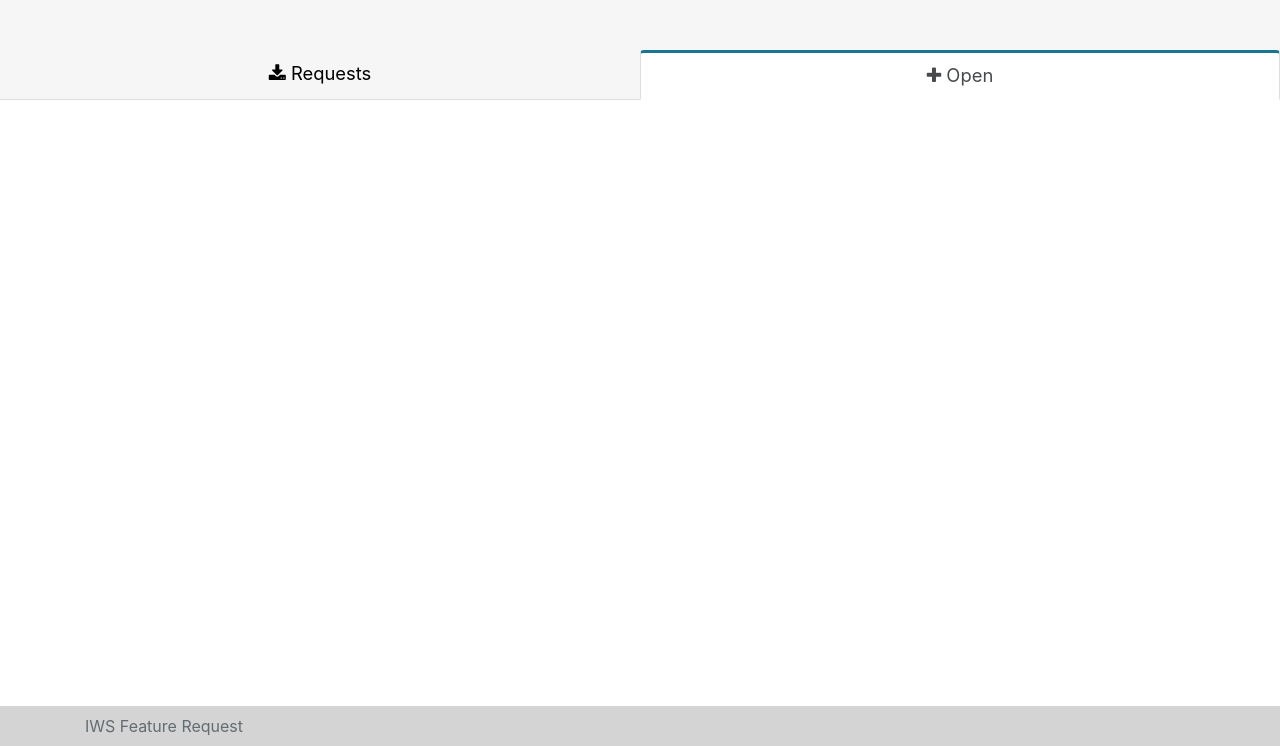
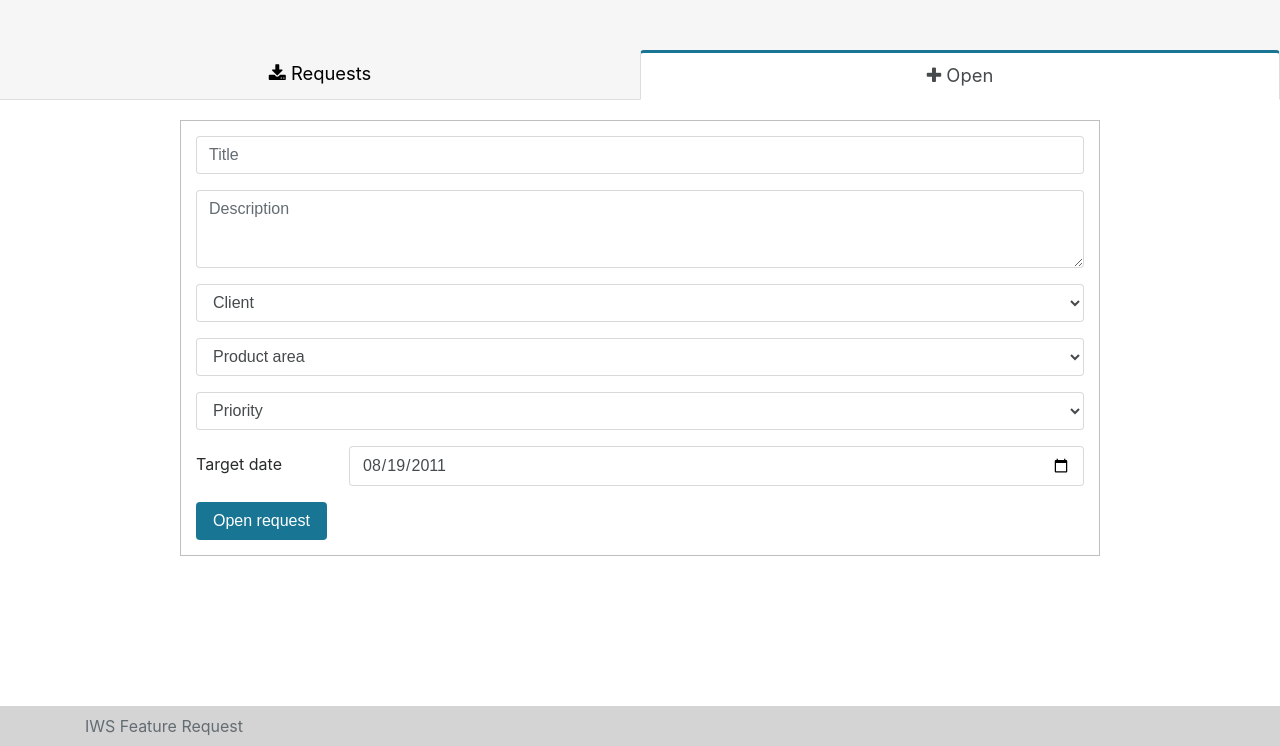
Before and after one commit to augustogoulart/iws-feature-request, a Flask app: page / in a window 1280 px wide, after a click on "Open". Shown: the part 54-800 px from the top of the page. Run offline with Flask 2, Linux system fonts and the light colour scheme; some libraries are stand-ins or nearby versions.

Commit message:
Feature request form submission

```diff
--- a/iws_feature_request/static/css/main.css
+++ b/iws_feature_request/static/css/main.css
@@ -2,15 +2,16 @@ html {
     position: relative;
     min-height: 100%;
 }
+
 body {
-  /* Margin bottom by footer height */
     margin-bottom: 80px;
     padding-bottom: 80px;
 }
 
-.bg-inverse{
+.bg-inverse {
     background-color: #1989a8 !important;
 }
+
 .nav {
     padding-top: 50px;
     background-color: #f6f6f6;
@@ -31,19 +32,16 @@ a:hover {
     margin-top: 20px;
 }
 
-
 .footer {
     position: absolute;
     bottom: 0;
     width: 100%;
-  /* Set the fixed height of the footer here */
     height: 40px;
-  line-height: 40px; /* Vertically center the text there */
+    line-height: 40px;
     background-color: #d4d4d4;
 }
 
-
-.scroll{
+.scroll {
     overflow-y: auto
 }
 
@@ -53,30 +51,43 @@ a:hover {
 
 }
 
-.card{
+.card {
     margin-top: 20px;
 }
 
+.product-area {
+    font-size: 1rem;
+}
 
 /* Feature requests row */
-
-.request-row{
+.request-row {
     padding-top: 15px;
     border: 1px solid #bfbfbf;
     margin-left: 5px;
     margin-right: 5px;
 }
 
-.request-row:hover{
-    background-color:  #f6f6f6;
+.request-row:hover {
+    background-color: #f6f6f6;
 
 }
-.badge{
-    font-size: 0.8rem;
+
+.badge {
+    font-size: 1rem;
 }
 
+/************************/
+
+
+/* Feature requests form */
+form{
+    border: 1px solid #bfbfbf;
+    padding: 15px;
+
+}
+
+.btn-blue{
+    background-color: rgb(25, 117, 148);
+    color: white;
+}
 /*************************/
-
-.product-area{
-  font-size: 1rem;
-}
--- a/iws_feature_request/templates/index.html
+++ b/iws_feature_request/templates/index.html
@@ -13,13 +13,12 @@
 
     <link rel="stylesheet" href="https://maxcdn.bootstrapcdn.com/bootstrap/4.0.0-alpha.6/css/bootstrap.min.css"
           integrity="sha384-rwoIResjU2yc3z8GV/NPeZWAv56rSmLldC3R/AZzGRnGxQQKnKkoFVhFQhNUwEyJ" crossorigin="anonymous">
-
+    <link rel="stylesheet" href="{{ url_for('static', filename='css/font-awesome.min.css') }}">
     <!-- ./css dependencies -->
 
     <!-- IWS Feature Request css -->
-    <link rel="stylesheet" href="{{ url_for('static', filename='css/font-awesome.min.css') }}">
+
     <link rel="stylesheet" href="{{ url_for('static', filename='css/main.css') }}">
-
     <!-- ./IWS Feature Request css -->
 
 </head>
@@ -27,6 +26,7 @@
 <body>
 
 <!-- Navbar -->
+
 <nav class="navbar navbar-inverse bg-inverse">
     <a class="navbar-brand" href="#">IWS Feature Request</a>
 </nav>
@@ -48,7 +48,6 @@
                 <i class="fa fa-plus" aria-hidden="true"></i> Open</a>
         </li>
     </ul>
-
     <!-- /.Nav tabs -->
 
 
@@ -75,7 +74,7 @@
                             </div>
 
                             <div class="col-md-2">
-                                <span class="badge badge-pill badge-danger">High</span>
+                                <span class="badge badge-pill badge-danger">1</span>
                             </div>
 
                             <div class="col-md-2">
@@ -83,7 +82,6 @@
                             </div>
 
                         </div>
-
                         <!-- /.Feature requests row -->
 
 
@@ -97,7 +95,7 @@
                             </div>
 
                             <div class="col-md-2">
-                                <span class="badge badge-pill badge-primary">Low</span>
+                                <span class="badge badge-pill badge-primary">2</span>
                             </div>
 
                             <div class="col-md-2">
@@ -110,7 +108,6 @@
                 </div>
             </div>
         </div>
-
         <!-- /.Feature Requests lists -->
 
         <!-- New Feature Request Form -->
@@ -118,25 +115,84 @@
         <div class="tab-pane fade" id="new" role="tabpanel">
             <div class="container">
                 <div class="row justify-content-center">
-                    <div class="col-md-8 da">
+                    <div class="col-md-10">
 
-                        <!--TODO: Feature request form creation -->
+                        <!-- Feature request submission form -->
+
+                        <form>
+                            <div class="form-group">
+                                <input type="text" class="form-control" id="featureRequestTitle"
+                                       placeholder="Title">
+
+                            </div>
+
+                            <div class="form-group">
+                                <textarea class="form-control" id="featureDescription" rows="3"
+                                          placeholder="Description"></textarea>
+                            </div>
+
+
+                            <div class="form-group">
+
+                                <select class="form-control" id="exampleSelect1">
+                                    <option disabled selected hidden>Client</option>
+                                    <option>Client A</option>
+                                    <option>Client B</option>
+                                    <option>Client C</option>
+                                </select>
+
+                            </div>
+
+                            <div class="form-group">
+
+                                <select class="form-control" id="producArea">
+                                    <option disabled selected hidden>Product area</option>
+                                    <option>Polices</option>
+                                    <option>Billing</option>
+                                    <option>Claims</option>
+                                    <option>Reports</option>
+                                </select>
+
+                            </div>
+
+                            <div class="form-group">
+
+                                <select class="form-control" id="Priority">
+                                    <option disabled selected hidden>Priority</option>
+                                    <option>1</option>
+                                    <option>2</option>
+                                    <option>3</option>
+                                    <option>4</option>
+                                    <option>5</option>
+                                </select>
+
+                            </div>
+
+                            <div class="form-group row">
+
+                                <label for="example-date-input" class="col-2 col-form-label">Target date</label>
+                                <div class="col-10">
+                                    <input class="form-control" type="date" value="2011-08-19" id="example-date-input">
+                                </div>
+
+                            </div>
+
+                            <button type="submit" class="btn btn-blue">Open request</button>
+
+                        </form>
+                        <!-- ./Feature request submission form-->
 
                     </div>
                 </div>
             </div>
         </div>
-
         <!-- /.New Feature Request Form -->
 
     </div>
-
-    <!-- Tab panels -->
+    <!-- ./Tab panels -->
 
 </div>
-
 <!-- /.Main -->
-
 
 <!-- Footer -->
 
@@ -145,7 +201,6 @@
         <span class="text-muted">IWS Feature Request </span>
     </div>
 </footer>
-
 <!-- ./Footer -->
 
 
@@ -163,14 +218,12 @@
 </script>
 
 <script src="{{ url_for('static', filename='js/vendor/knockout.js') }}" type="text/javascript"></script>
-
-<!-- JavaScript dependencies -->
+<!-- ./JavaScript dependencies -->
 
 
 <!-- IWS Feature Request -->
 
 <script src="{{ url_for('static', filename='js/app.js') }}" type="text/javascript"></script>
-
 <!-- ./IWS Feature Request -->
 
 </body>
```
Lines whose indentation alone changed are shown as unchanged.
